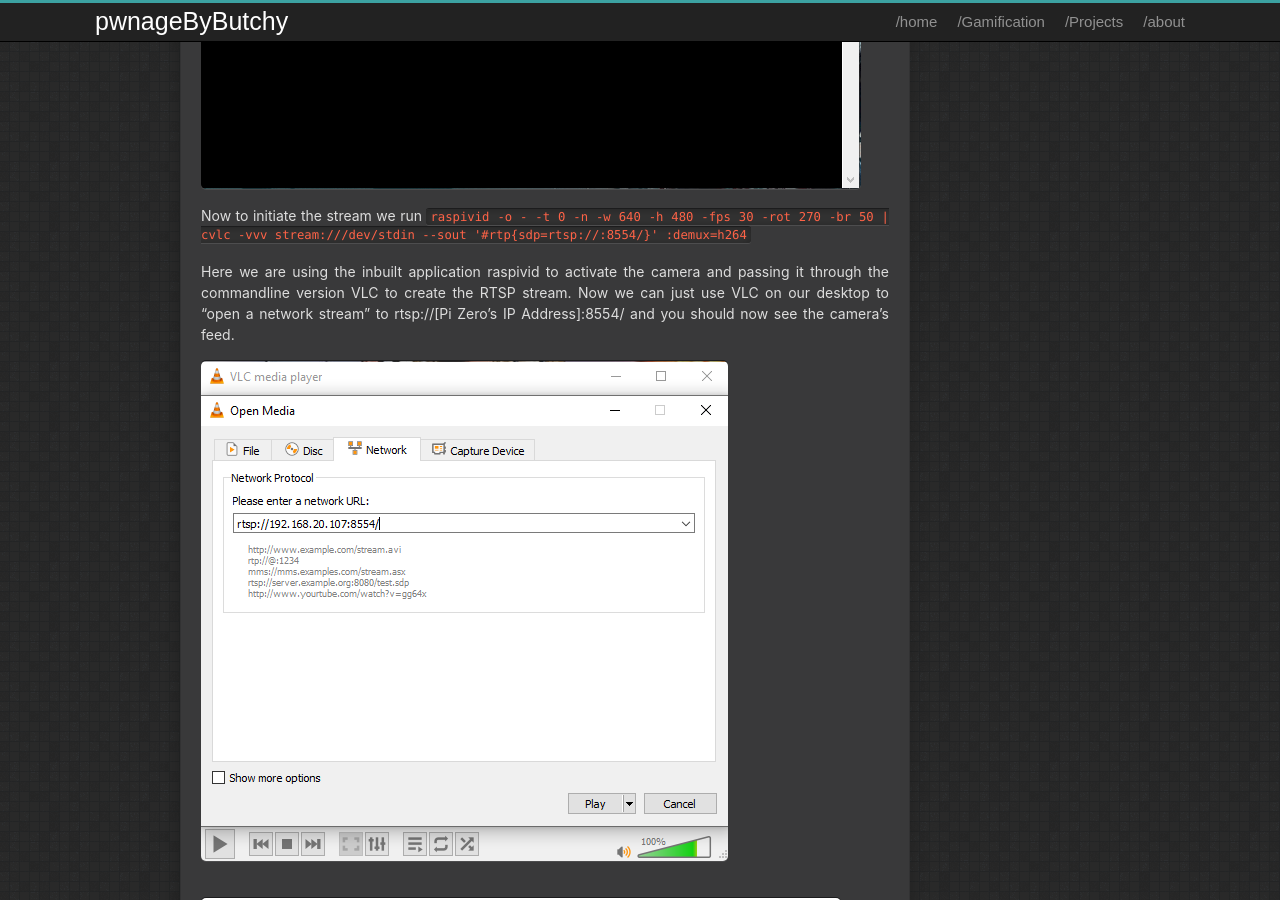
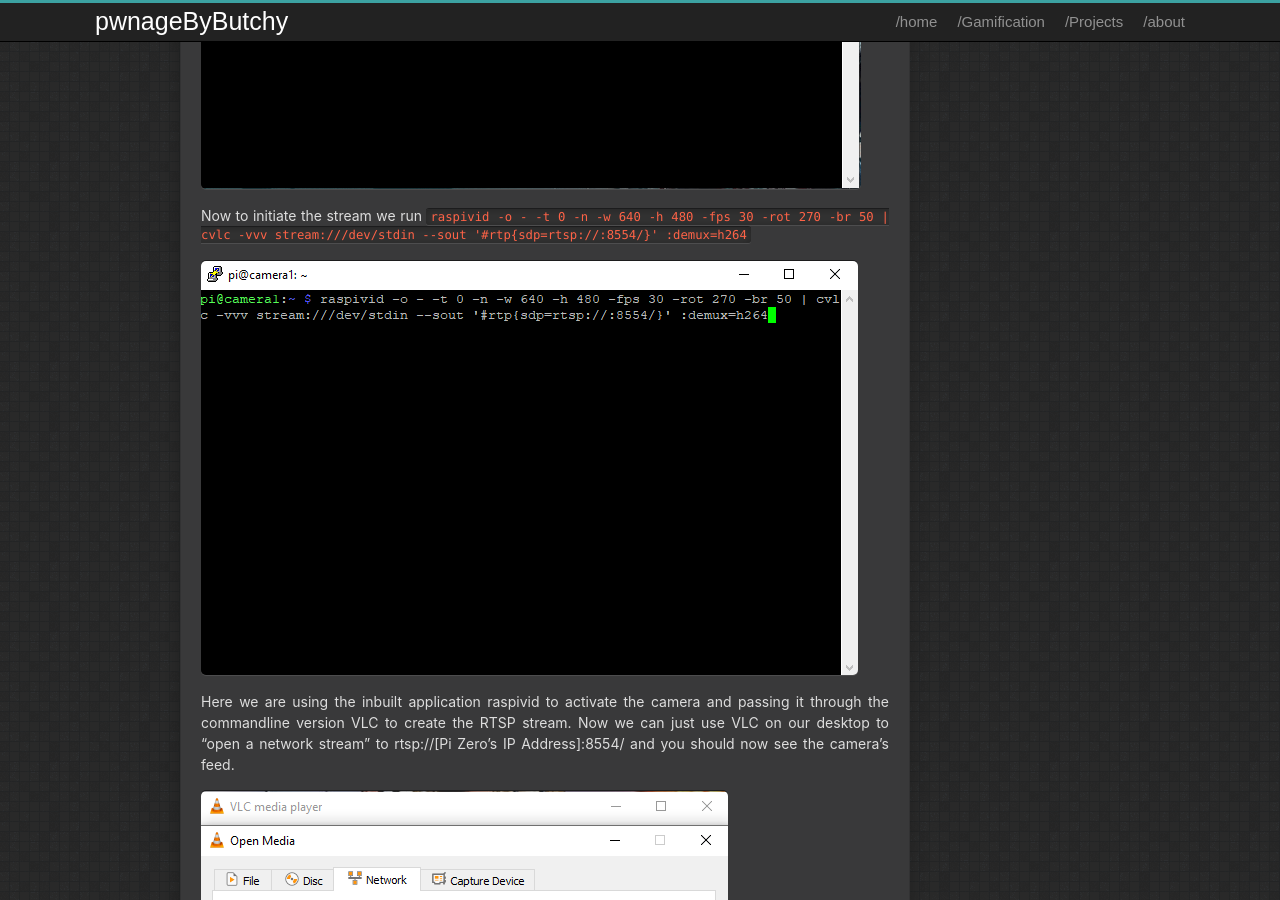
Before and after one commit to pwnageByButchy/pwnageByButchy.github.io, a Jekyll site: the page built from _posts/2020-05-16-pi-zero-security-feed.md, in a window 1280 px wide and 900 px high, scrolled down 5109 px. Built offline with Jekyll 4.4.1, drawn with Linux system fonts in a browser that asks for light colours.

Commit message:
last image for Pi Zero

```diff
--- a/_posts/2020-05-16-pi-zero-security-feed.md
+++ b/_posts/2020-05-16-pi-zero-security-feed.md
@@ -49,6 +49,8 @@
 
 Now to initiate the stream we run `raspivid -o - -t 0 -n -w 640 -h 480 -fps 30 -rot 270 -br 50 | cvlc -vvv stream:///dev/stdin --sout '#rtp{sdp=rtsp://:8554/}' :demux=h264`
 
+![Raspberry Pi Zero Initate the Stream](/assets/images/raspividCommand.PNG "Raspberry Pi Zero Initate the Stream")
+
 Here we are using the inbuilt application raspivid to activate the camera and passing it through the commandline version VLC to create the RTSP stream. Now we can just use VLC on our desktop to "open a network stream" to rtsp://[Pi Zero's IP Address]:8554/ and you should now see the camera's feed.
 
 ![Raspberry Pi Zero captured on VLC](/assets/images/vlcOpenNetworkStream.PNG "Raspberry Pi Zero captured on VLC")<br /><br />
```
Also changed, not shown: assets/images/raspividCommand.PNG (added).
